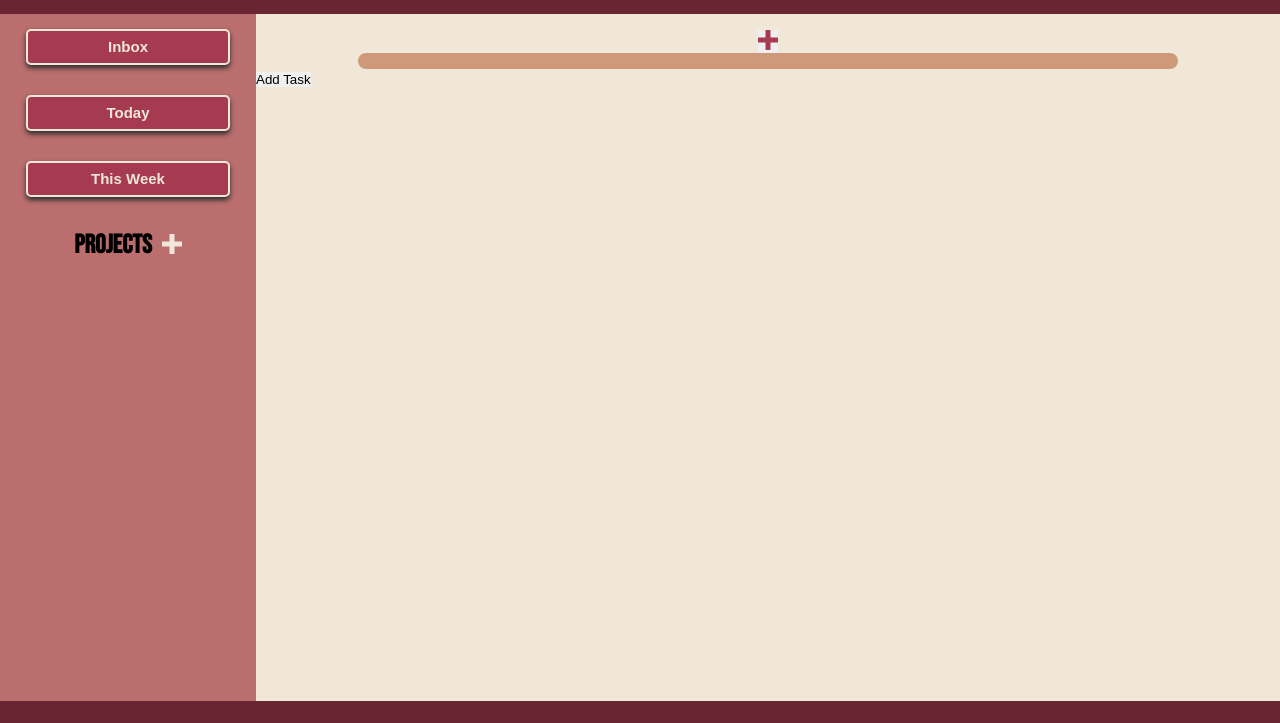
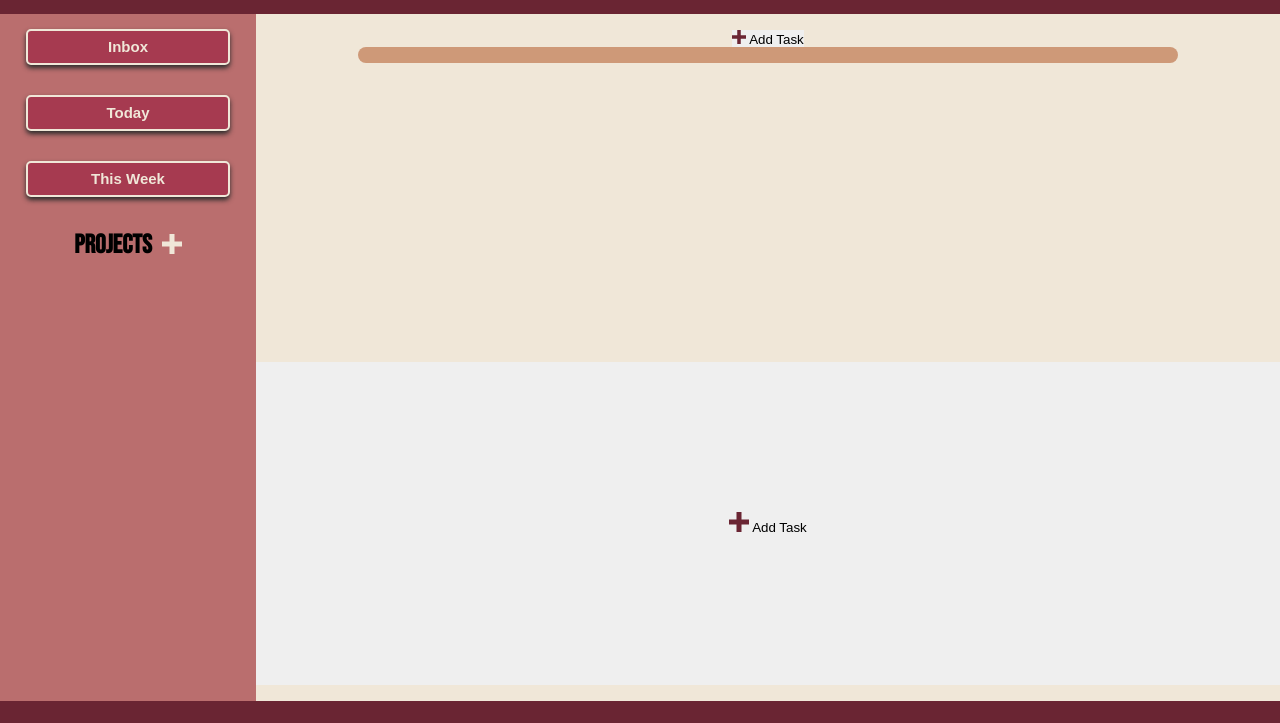
Before and after one commit to cr-booker/Todo-List, a website built with webpack: page dist/index.html in a window 1280 px wide. Shown: the part 77-800 px from the top of the page. Built offline with nearby package versions, Linux system fonts and the light colour scheme.

Commit message:
Added class to main content container & created a secondary button to add task

```diff
--- a/dist/index.html
+++ b/dist/index.html
@@ -79,21 +79,27 @@
       </div>
     </div>
   </div>
-  <main>
+  <main class="grid-container">
     <div class="container project-display">
       <div class="flex-container active-project-name-container">
         <h2 id="active-project-name"></h2>
-        <button class="new-task-btn" type="button">
-          <svg xmlns="http://www.w3.org/2000/svg" fill="#A63A50" width="20" height="20" viewBox="0 0 24 24">
+        <button class="new-task-btn new-task-btn-small " type="button">
+          <svg xmlns="http://www.w3.org/2000/svg" fill="#6A2533" width="14" height="14" viewBox="0 0 24 24">
             <path d="M24 9h-9v-9h-6v9h-9v6h9v9h6v-9h9z"/>
           </svg>
+          Add Task
         </button>
       </div>
       <ul class="task-list">
       </ul>
     </div>
-    <div class="empty-task-container">
-      <button>Add Task</button>
+    <div class="empty-tasklist-container grid-container">
+      <button class="empty-tasklist-btn new-task-btn new-task-btn-large" type="button">
+        <svg xmlns="http://www.w3.org/2000/svg" fill="#6A2533" width="20" height="20" viewBox="0 0 24 24">
+          <path d="M24 9h-9v-9h-6v9h-9v6h9v9h6v-9h9z"/>
+        </svg>
+        Add Task
+      </button>
     </div>
 
   </main>
```
